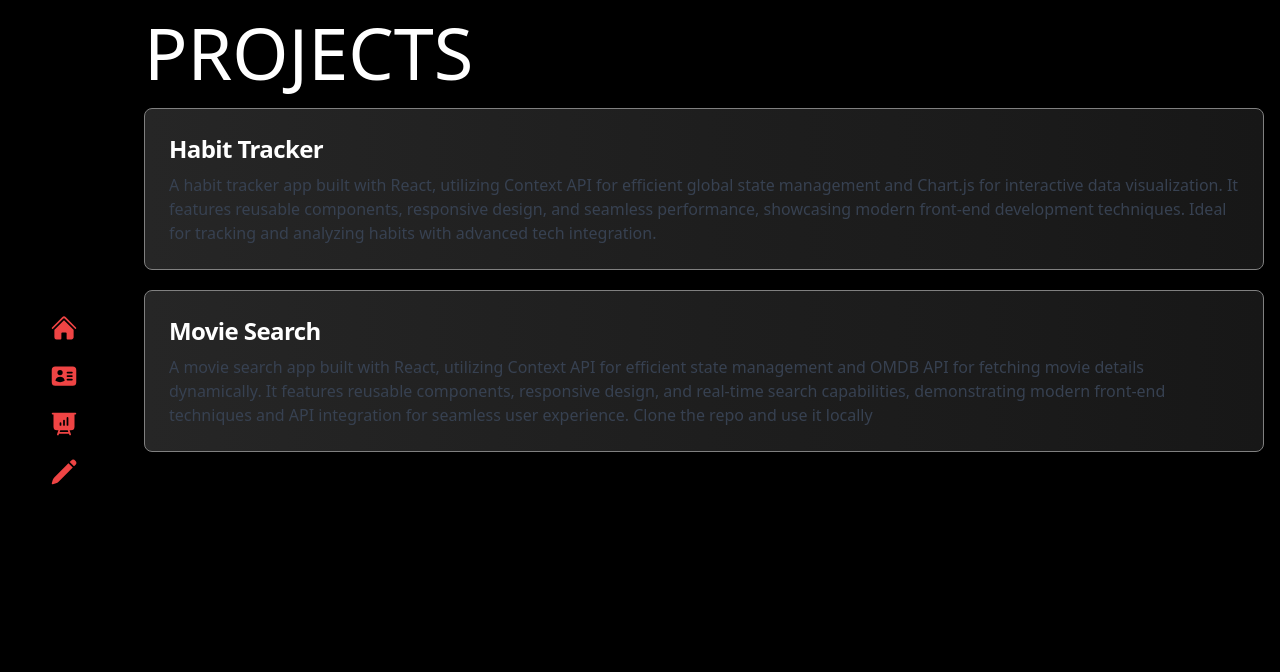
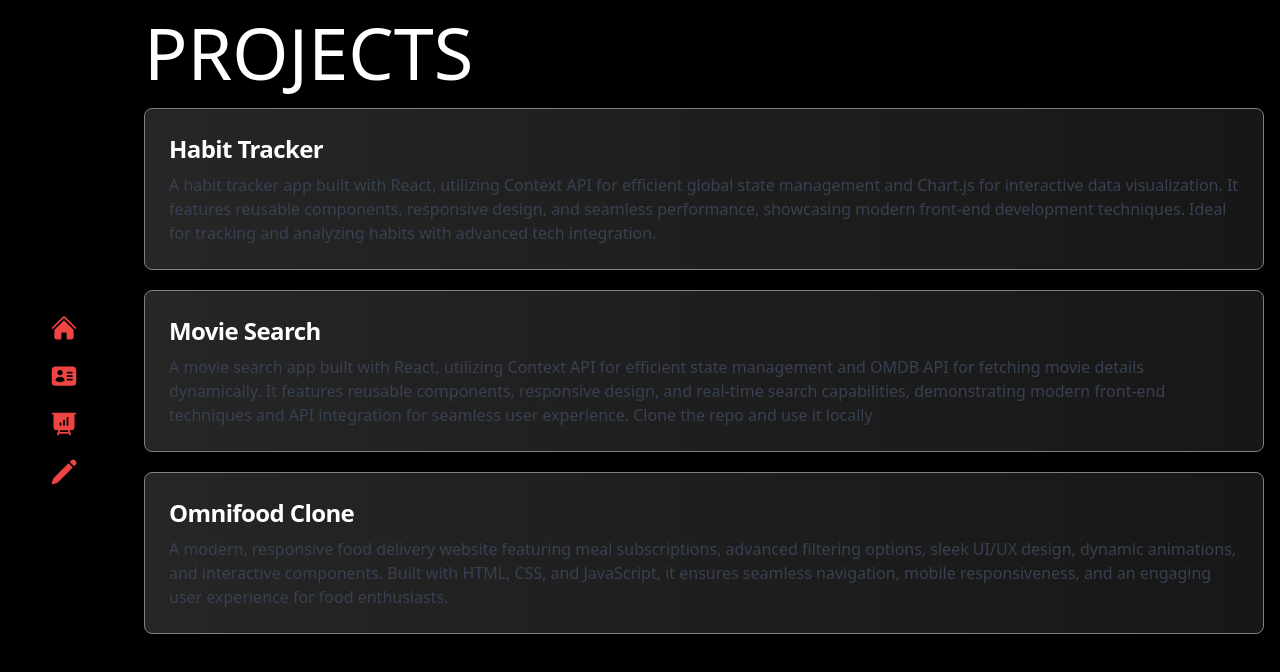
Before and after one commit to Muntazir3i/MyPortfolio, a React (Vite) app: page /projects in a window 1280 px wide. Shown: the top 672 px of the page. Built offline with nearby package versions, Linux system fonts and the light colour scheme.

Commit message:
omnifood clone added

```diff
--- a/src/Components/Projects.jsx
+++ b/src/Components/Projects.jsx
@@ -13,6 +13,7 @@ function Projects() {
       <div className=' mt-5 w-full h-full flex flex-col gap-5'>
       <Card title = 'Habit Tracker' desp='A habit tracker app built with React, utilizing Context API for efficient global state management and Chart.js for interactive data visualization. It features reusable components, responsive design, and seamless performance, showcasing modern front-end development techniques. Ideal for tracking and analyzing habits with advanced tech integration.' link='https://muntazir3i.github.io/Habit-Tracker./' ></Card>
       <Card title='Movie Search' desp='A movie search app built with React, utilizing Context API for efficient state management and OMDB API for fetching movie details dynamically. It features reusable components, responsive design, and real-time search capabilities, demonstrating modern front-end techniques and API integration for seamless user experience. Clone the repo and use it locally' link='https://github.com/Muntazir3i/Movie-Search'></Card>
+      <Card title='Omnifood Clone' desp='A modern, responsive food delivery website featuring meal subscriptions, advanced filtering options, sleek UI/UX design, dynamic animations, and interactive components. Built with HTML, CSS, and JavaScript, it ensures seamless navigation, mobile responsiveness, and an engaging user experience for food enthusiasts.' link='https://muntazir3i.github.io/Omnifood-clone/'></Card>
        </div>
       </main>
   )
```
